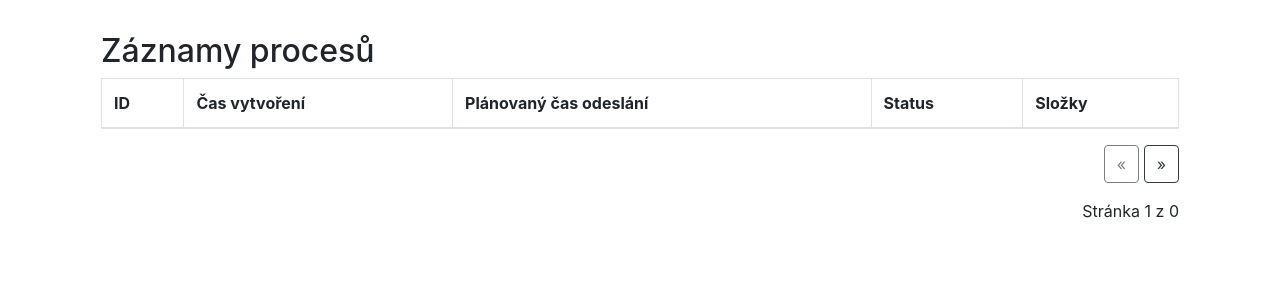
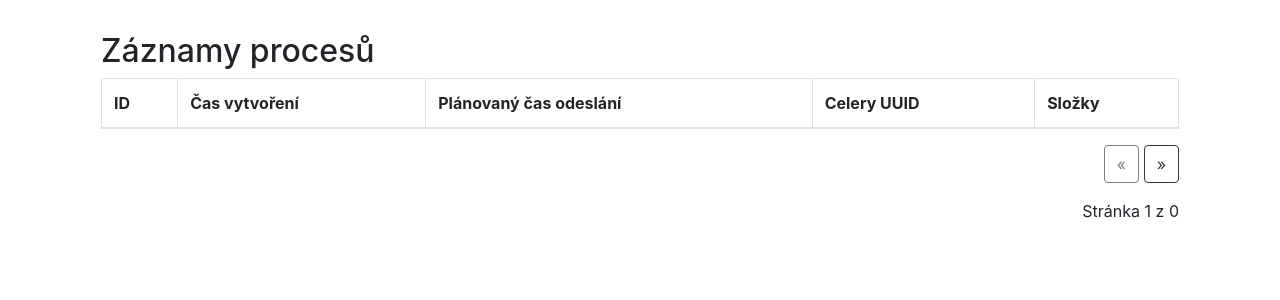
Before and after one commit to MichaelTran262/MZK-image-preparator, a Flask app: page /processes in a window 1280 px wide. Shown: the part 56-356 px from the top of the page. Run offline with Flask 3, Linux system fonts and the light colour scheme; lists and menus that the app fills with data are empty; some libraries are stand-ins or nearby versions.

Commit message:
Add celery task view page

```diff
--- a/app/api/mover.py
+++ b/app/api/mover.py
@@ -35,7 +35,7 @@ def send_to_mzk_progress(req_path):
     return jsonify({'current':current, 'total': total}), 200
 
 
-@shared_task(ignore_results=False)
-def api_create_process_and_run(src_path, username, password):
-    mover = DataMover(src_path, username, password)
+@shared_task(ignore_results=False, bind=True)
+def api_create_process_and_run(self, src_path, username, password):
+    mover = DataMover(src_path, username, password, self.request.id)
     mover.move_to_mzk_now()
--- a/app/dataMover/DataMover.py
+++ b/app/dataMover/DataMover.py
@@ -128,11 +128,10 @@ class DataMover():
         try:
             folder = FolderDb(folderName=os.path.split(self.src_path)[1], folderPath=self.src_path)
             db.session.add(folder)
-            process = ProcessDb(processStatus='Created', celery_task_id=self.celery_task_id)
+            process = ProcessDb(celery_task_id=self.celery_task_id)
             process.folders.append(folder)
             db.session.add(process)
             db.session.commit()
-            print("Insertion OK")
         except Exception as e:
             print("Problem with dabatase: ", e)
             return
--- a/app/main/views.py
+++ b/app/main/views.py
@@ -1,5 +1,6 @@
 from flask import Flask, render_template, abort, request, jsonify, redirect, url_for
 from flask import current_app as app
+from celery.result import AsyncResult
 from .. import socketIo
 import multiprocessing
 import threading
@@ -132,6 +133,7 @@ def remove_folder():
     #dataSender.removeFolder(request.args["folder"])
     return jsonify({"status": "ok"})
 
+
 @main.route('/send_to_mzk_now/home/<path:req_path>', methods=['POST'])
 @main.route('/send_to_mzk_now/<path:req_path>', methods=['POST'])
 def send_folder(req_path):
@@ -140,6 +142,7 @@ def send_folder(req_path):
     t.daemon = True
     t.start()
     return redirect(url_for('main.get_processes'))
+
 
 @main.route('/send_to_mzk_later/home/<path:req_path>', methods=['POST'])
 @main.route('/send_to_mzk_later/<path:req_path>', methods=['POST'])
@@ -160,10 +163,28 @@ def schedule_send_folder(req_path):
         return redirect(url_for('main.get_processes'))
 
 
+@main.route('/home/celery_task/<int:id>', methods=['GET'])
+@main.route('/celery_task/<int:id>', methods=['GET'])
+def get_celery_task(id):
+    pass
+
+
 @main.route('/cancel_send', methods=['POST'])
 def cancel_send():
     return '', 200
 
+@main.route('/celery_task/<id>', methods=['GET'])
+def get_process_celery_task(id):
+    result = AsyncResult(id)
+    dict = {
+            "uuid": id,
+            "ready": result.ready(),
+            "successful": result.successful(),
+            "value": result.result if result.ready() else None,
+            "time": result.date_done,
+            "traceback": result.traceback if result.traceback else "Žádný"
+        }
+    return render_template('celery_task.html', record=dict)
 #End of endpoints
 
 def check_dir(path):
--- a/app/templates/images.html
+++ b/app/templates/images.html
@@ -21,7 +21,7 @@
                 <td>{{ image.filename }}</td>
                 <td class="border-left">{{ image.folder.folderName }}</td>
                 <td>{{ image.time_created }}</td>
-                <td>{{ image.celery_task_id }}</td>
+                <td><a href="/celery_task/{{ image.celery_task_id }}">{{ image.celery_task_id }}</a></td>
             </tr>
         {% endfor %}
       </tbody>
--- a/app/templates/processes.html
+++ b/app/templates/processes.html
@@ -10,7 +10,7 @@
           <th>ID</th>
           <th>Čas vytvoření</th>
           <th>Plánovaný čas odeslání</th>
-          <th>Status</th>
+          <th>Celery UUID</th>
           <th>Složky</th>
         </tr>
       </thead>
@@ -25,7 +25,7 @@
                 {% else %}
                   Žádný
                 {% endif %}</td>
-                <td>{{ process.processStatus }}</th>
+                <td><a href="/celery_task/{{ process.celery_task_id }}">{{ process.celery_task_id }}</a></th>
                 <td><a class="btn btn-primary" role="button" href="{{ url_for('main.get_process_folders', id=process.id) }}">Zobrazit</button></td>
             </tr>
         {% endfor %}
```
Also changed, not shown: app/api/processes.py (+10 -0 lines), app/templates/celery_task.html (added, +29 -0 lines).
